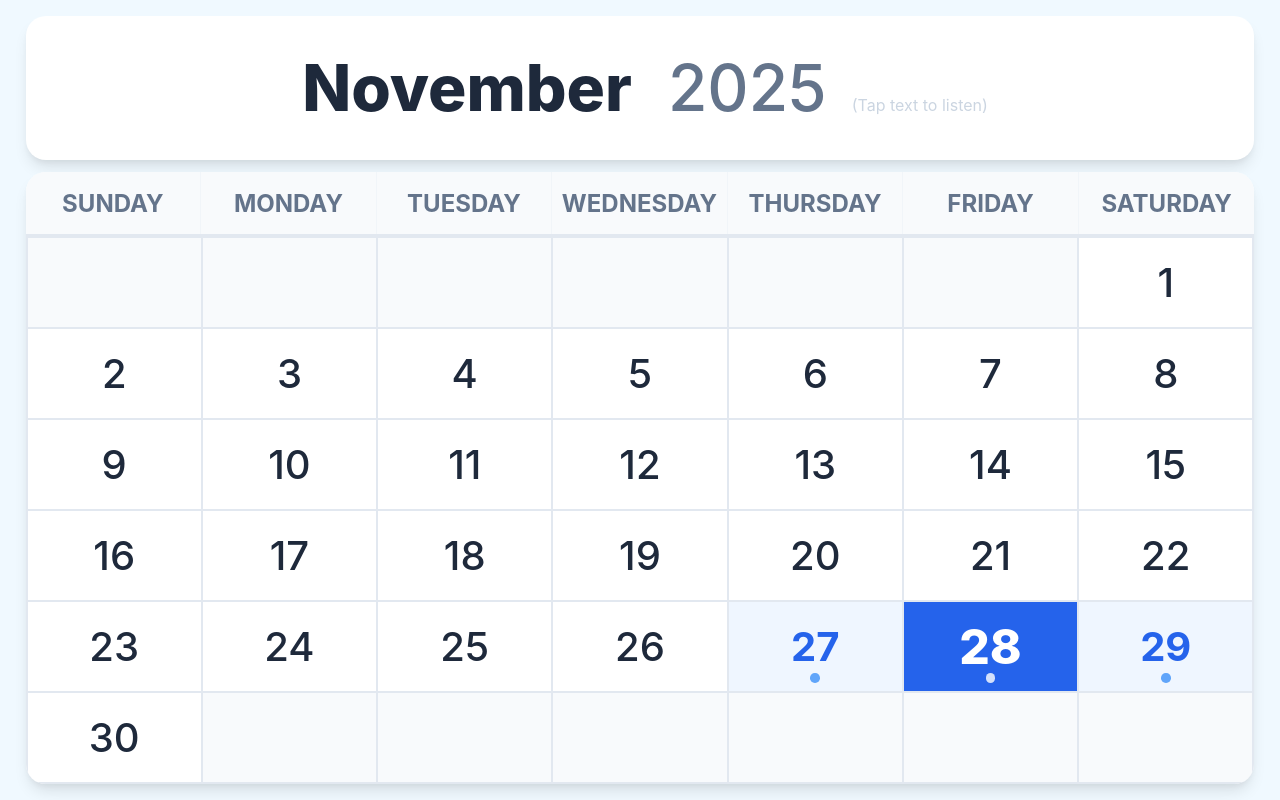
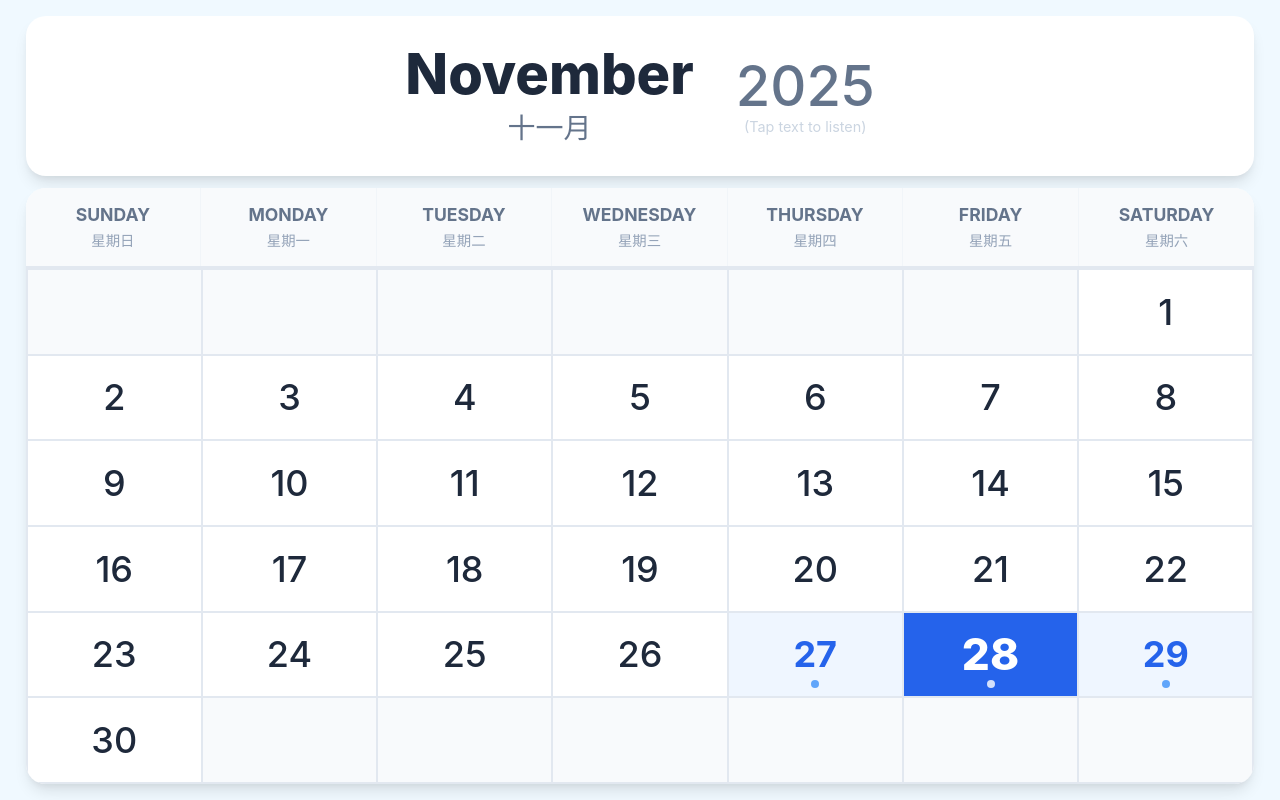
Before and after one commit to yixuanevewang/simple_calendar_website, a plain HTML site: page index.html in a window 1280 px wide. Drawn offline with Linux system fonts and the light colour scheme.

Commit message:
added chinese text below month and day of week

```diff
--- a/index.html
+++ b/index.html
@@ -50,7 +50,7 @@
         .header-card {
             background: var(--white);
             border-radius: 20px;
-            padding: 1.5vh;
+            padding: 1vh 2vh;
             text-align: center;
             box-shadow: var(--shadow);
             flex-shrink: 0; /* Don't shrink */
@@ -58,54 +58,63 @@
             flex-direction: row; /* Changed to row for side-by-side */
             justify-content: center;
             align-items: center; /* Vertically align centers */
-            height: 18vh; /* Fixed height portion for header */
-            gap: 2vh; /* Space between Month and Year */
+            height: 20vh; /* Slightly taller to accommodate dual text */
+            gap: 4vh; /* Space between Month and Year */
         }
 
-        .month-title {
-            font-size: 8vh; /* Responsive font size based on height */
+        .month-block {
+            display: flex;
+            flex-direction: column;
+            align-items: center;
+            cursor: pointer;
+            padding: 5px;
+            border-radius: 8px;
+        }
+
+        .month-en {
+            font-size: 7vh;
             font-weight: 800;
             color: var(--text-primary);
             line-height: 1;
-            cursor: pointer;
             transition: all 0.2s;
-            padding: 0 10px;
-            margin: 0; /* Remove default margins */
         }
 
-        .month-title:active {
-            color: var(--accent-blue);
-            opacity: 0.7;
+        .month-zh {
+            font-size: 3.5vh;
+            font-weight: 500;
+            color: var(--text-secondary);
+            margin-top: 0.5vh;
+            transition: all 0.2s;
         }
 
         .year-container {
-            margin-top: 0; /* Removed top margin */
             display: flex;
-            align-items: baseline; /* Align text baselines */
-            justify-content: center;
-            gap: 15px;
+            flex-direction: column;
+            align-items: center;
+            cursor: pointer;
+            padding: 5px;
+            border-radius: 8px;
         }
 
         .year-text {
-            font-size: 8vh; /* Increased from 4vh to match Month */
+            font-size: 7vh;
             color: var(--text-secondary);
             font-weight: 500;
             line-height: 1;
-            cursor: pointer;
-            padding: 5px 10px;
-            border-radius: 8px;
             transition: all 0.2s;
         }
 
-        .year-text:active {
-            background-color: var(--accent-light);
-            color: var(--accent-blue);
+        /* Placeholder for year subtitle if needed, or just visual balance */
+        .year-sub {
+            font-size: 2vh;
+            color: transparent; /* Keep layout stable */
+            margin-top: 0.5vh;
         }
 
         .tap-hint {
-            font-size: 2vh;
+            font-size: 1.8vh;
             color: #cbd5e1;
-            /* margin-top removed as it's now inline/baseline */
+            margin-top: 0.5vh;
         }
 
         /* Calendar Section */
@@ -125,16 +134,18 @@
             grid-template-columns: repeat(7, 1fr);
             background-color: #f8fafc;
             border-bottom: 2px solid #e2e8f0;
-            height: 8vh; /* Fixed height for weekday names */
+            height: 10vh; /* Taller for dual language */
         }
 
         .weekday-cell {
             display: flex;
+            flex-direction: column; /* Stack EN and ZH */
             align-items: center;
             justify-content: center;
             cursor: pointer;
             border-right: 1px solid #f1f5f9;
             transition: background-color 0.2s;
+            padding: 0.5vh 0;
         }
         .weekday-cell:last-child { border-right: none; }
 
@@ -142,11 +153,19 @@
             background-color: #dbeafe;
         }
 
-        .weekday-text {
-            font-size: 3vh; /* Large text */
+        .weekday-en {
+            font-size: 2.2vh;
             font-weight: 700;
             color: var(--text-secondary);
             text-transform: uppercase;
+            transition: color 0.2s;
+        }
+
+        .weekday-zh {
+            font-size: 1.8vh;
+            font-weight: 400;
+            color: #94a3b8;
+            margin-top: 0.5vh;
             transition: color 0.2s;
         }
 
@@ -168,13 +187,13 @@
             display: flex;
             align-items: center;
             justify-content: center;
-            font-size: 5vh; /* Very large numbers */
+            font-size: 4.5vh; /* Slightly smaller to accommodate header growth */
             font-weight: 500;
             position: relative;
             cursor: pointer;
             color: var(--text-primary);
             transition: background-color 0.2s, border-color 0.2s;
-            border: 4px solid transparent; /* Add transparent border to prevent layout shift */
+            border: 4px solid transparent;
         }
 
         .day-cell:active {
@@ -186,7 +205,7 @@
             background-color: var(--accent-blue);
             color: var(--white);
             font-weight: 800;
-            font-size: 6vh; /* Pop even more */
+            font-size: 5.5vh;
         }
 
         .day-cell.today:active {
@@ -202,9 +221,9 @@
         /* Indicators */
         .dot-indicator {
             position: absolute;
-            bottom: 0.5vh; /* UPDATED: Moved further down (was 1.5vh) */
-            width: 1.2vh;
-            height: 1.2vh;
+            bottom: 0.5vh;
+            width: 1vh;
+            height: 1vh;
             background-color: #60a5fa;
             border-radius: 50%;
         }
@@ -219,19 +238,20 @@
         /* For the Date Box */
         .day-cell.speaking {
             border-color: var(--accent-blue);
-            background-color: #dbeafe; /* Light blue highlight */
+            background-color: #dbeafe;
         }
 
         .day-cell.today.speaking {
             border-color: var(--white);
-            background-color: #1e40af; /* Darker blue highlight */
+            background-color: #1e40af;
         }
 
-        /* For Text Headers (Month, Year, Weekdays) */
+        /* For Text Headers */
         .text-highlight {
             color: var(--accent-blue) !important;
             transform: scale(1.1);
             text-shadow: 0 0 10px rgba(37, 99, 235, 0.3);
+            font-weight: 800;
         }
 
     </style>
@@ -241,9 +261,14 @@
     <div class="container">
         <!-- Header -->
         <div class="header-card" id="headerCard">
-            <!-- Placeholders will be replaced by JS immediately -->
-            <div class="month-title" id="monthDisplay">...</div>
-            <div class="year-container">
+            <!-- Month Container -->
+            <div class="month-block" id="monthBlock">
+                <div class="month-en" id="monthEn">...</div>
+                <div class="month-zh" id="monthZh">...</div>
+            </div>
+
+            <!-- Year Container -->
+            <div class="year-container" id="yearBlock">
                 <span class="year-text" id="yearDisplay">...</span>
                 <span class="tap-hint">(Tap text to listen)</span>
             </div>
@@ -293,17 +318,13 @@
         // --- State ---
         let currentDate = new Date();
 
-        // --- NEW Advanced Speech Logic (Sequential/Karaoke) ---
-
-        // This function manages a strict queue of speech events
-        // It plays one segment, highlights its element, waits for end, un-highlights, then plays next.
+        // --- Speech Logic ---
         function playSequence(segments) {
             if (!window.speechSynthesis) return;
 
-            // 1. Clear any existing speech
             window.speechSynthesis.cancel();
 
-            // 2. Remove any stuck highlights from previous runs
+            // Clear old highlights
             document.querySelectorAll('.speaking, .text-highlight').forEach(el => {
                 el.classList.remove('speaking', 'text-highlight');
             });
@@ -316,9 +337,9 @@
                 const seg = segments[index];
                 const utterance = new SpeechSynthesisUtterance(seg.text);
                 utterance.lang = seg.lang;
-                utterance.rate = 0.4; // Keep it slow
+                utterance.rate = 0.4;
 
-                // START Event: Turn ON highlight
+                // Highlight ON
                 utterance.onstart = () => {
                     if (seg.el) {
                         if (seg.el.classList.contains('day-cell')) {
@@ -329,24 +350,22 @@
                     }
                 };
 
-                // END/ERROR Event: Turn OFF highlight and play NEXT
+                // Highlight OFF & Next
                 const finish = () => {
                     if (seg.el) {
                         seg.el.classList.remove('speaking');
                         seg.el.classList.remove('text-highlight');
                     }
                     index++;
-                    playNext(); // Recursively call next
+                    playNext();
                 };
 
                 utterance.onend = finish;
                 utterance.onerror = finish;
 
-                // Speak it
                 window.speechSynthesis.speak(utterance);
             }
 
-            // Start the chain
             playNext();
         }
 
@@ -373,26 +392,32 @@
                 const month = now.getMonth();
 
                 // 1. Setup Header Elements
-                const monthTitle = document.getElementById('monthDisplay');
+                const monthBlock = document.getElementById('monthBlock');
+                const monthEnEl = document.getElementById('monthEn');
+                const monthZhEl = document.getElementById('monthZh');
+
+                const yearBlock = document.getElementById('yearBlock');
                 const yearDisplay = document.getElementById('yearDisplay');
 
-                if (monthTitle) {
-                    monthTitle.textContent = MONTHS[month].en;
-                    monthTitle.onclick = (e) => {
+                if (monthEnEl && monthZhEl) {
+                    monthEnEl.textContent = MONTHS[month].en;
+                    monthZhEl.textContent = MONTHS[month].zh;
+
+                    monthBlock.onclick = (e) => {
                         e.stopPropagation();
-                        // Sequence: En -> Zh (Highlight Month only)
+                        // Highlight En, then Zh specific elements
                         playSequence([
-                            { text: MONTHS[month].en, lang: 'en-US', el: monthTitle },
-                            { text: MONTHS[month].zh, lang: 'zh-CN', el: monthTitle }
+                            { text: MONTHS[month].en, lang: 'en-US', el: monthEnEl },
+                            { text: MONTHS[month].zh, lang: 'zh-CN', el: monthZhEl }
                         ]);
                     };
                 }
 
                 if (yearDisplay) {
                     yearDisplay.textContent = year;
-                    yearDisplay.onclick = (e) => {
+                    yearBlock.onclick = (e) => {
                         e.stopPropagation();
-                        // Sequence: En -> Zh (Highlight Year only)
+                        // Highlight Year (shared element)
                         playSequence([
                             { text: `${year}`, lang: 'en-US', el: yearDisplay },
                             { text: `${year}年`, lang: 'zh-CN', el: yearDisplay }
@@ -402,7 +427,8 @@
 
                 // 2. Render Weekdays
                 const weekdayContainer = document.getElementById('weekdayHeader');
-                const weekdayElements = []; // Store references for easy access
+                // Store references to separate EN/ZH elements for each day
+                const weekdayRefs = [];
 
                 if (weekdayContainer) {
                     weekdayContainer.innerHTML = '';
@@ -411,22 +437,26 @@
                         cell.className = 'weekday-cell';
                         cell.id = `weekday-${index}`;
 
-                        const textSpan = document.createElement('span');
-                        textSpan.className = 'weekday-text';
-                        textSpan.textContent = day.en;
+                        const textEn = document.createElement('span');
+                        textEn.className = 'weekday-en';
+                        textEn.textContent = day.en;
 
-                        cell.appendChild(textSpan);
+                        const textZh = document.createElement('span');
+                        textZh.className = 'weekday-zh';
+                        textZh.textContent = day.zh;
+
+                        cell.appendChild(textEn);
+                        cell.appendChild(textZh);
 
                         cell.onclick = () => {
-                            // Sequence: En -> Zh (Highlight Weekday only)
                             playSequence([
-                                { text: day.en, lang: 'en-US', el: textSpan },
-                                { text: day.zh, lang: 'zh-CN', el: textSpan }
+                                { text: day.en, lang: 'en-US', el: textEn },
+                                { text: day.zh, lang: 'zh-CN', el: textZh }
                             ]);
                         };
 
                         weekdayContainer.appendChild(cell);
-                        weekdayElements.push(textSpan);
+                        weekdayRefs.push({ en: textEn, zh: textZh });
                     });
                 }
 
@@ -438,7 +468,7 @@
                     const daysInMonth = new Date(year, month + 1, 0).getDate();
                     const firstDayIndex = new Date(year, month, 1).getDay();
 
-                    // Add Blanks
+                    // Blanks
                     for (let i = 0; i < firstDayIndex; i++) {
                         const blank = document.createElement('div');
                         blank.className = 'day-cell';
@@ -447,7 +477,7 @@
                         daysContainer.appendChild(blank);
                     }
 
-                    // Add Days
+                    // Days
                     for (let i = 1; i <= daysInMonth; i++) {
                         const cell = document.createElement('div');
                         cell.className = 'day-cell';
@@ -495,36 +525,24 @@
                                 prefixZh = "明天是 ";
                             }
 
-                            // Build the Karaoke Sequence
+                            // Karaoke Sequence
                             const sequence = [
                                 // --- ENGLISH ---
-                                // 1. Prefix (No Highlight)
                                 { text: prefixEn, lang: 'en-US', el: null },
-                                // 2. Weekday
-                                { text: `${WEEKDAYS[weekdayIndex].en},`, lang: 'en-US', el: weekdayElements[weekdayIndex] },
-                                // 3. Month
-                                { text: MONTHS[month].en, lang: 'en-US', el: monthTitle },
-                                // 4. Day Number
+                                { text: `${WEEKDAYS[weekdayIndex].en},`, lang: 'en-US', el: weekdayRefs[weekdayIndex].en },
+                                { text: MONTHS[month].en, lang: 'en-US', el: monthEnEl },
                                 { text: `${getOrdinal(i)},`, lang: 'en-US', el: cell },
-                                // 5. Year
                                 { text: `${year}.`, lang: 'en-US', el: yearDisplay },
 
                                 // --- CHINESE ---
-                                // 1. Prefix (No Highlight)
                                 { text: prefixZh, lang: 'zh-CN', el: null },
-                                // 2. Weekday
-                                { text: `${WEEKDAYS[weekdayIndex].zh},`, lang: 'zh-CN', el: weekdayElements[weekdayIndex] },
-                                // 3. Year (Chinese says Year first)
+                                { text: `${WEEKDAYS[weekdayIndex].zh},`, lang: 'zh-CN', el: weekdayRefs[weekdayIndex].zh },
                                 { text: `${year}年`, lang: 'zh-CN', el: yearDisplay },
-                                // 4. Month
-                                { text: `${MONTHS[month].zh}`, lang: 'zh-CN', el: monthTitle },
-                                // 5. Day Number
+                                { text: `${MONTHS[month].zh}`, lang: 'zh-CN', el: monthZhEl },
                                 { text: `${i}日`, lang: 'zh-CN', el: cell }
                             ];
 
-                            // Remove empty prefixes if not today/yest/tom
                             const finalSequence = sequence.filter(s => s.text !== "");
-
                             playSequence(finalSequence);
                         };
 
```
